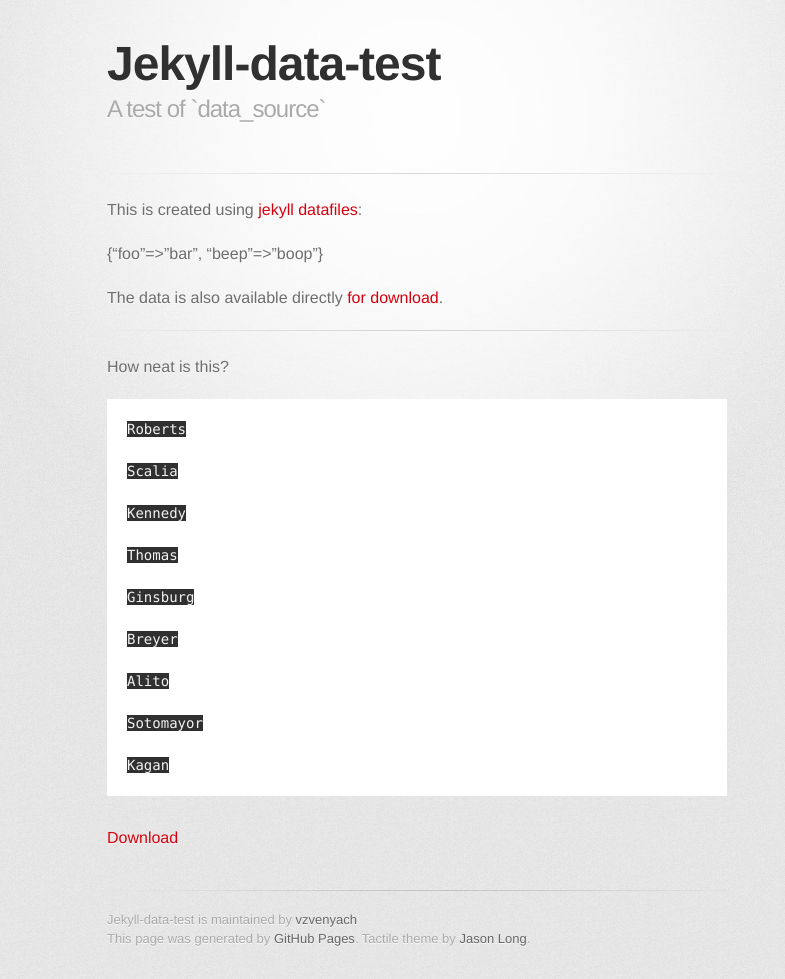
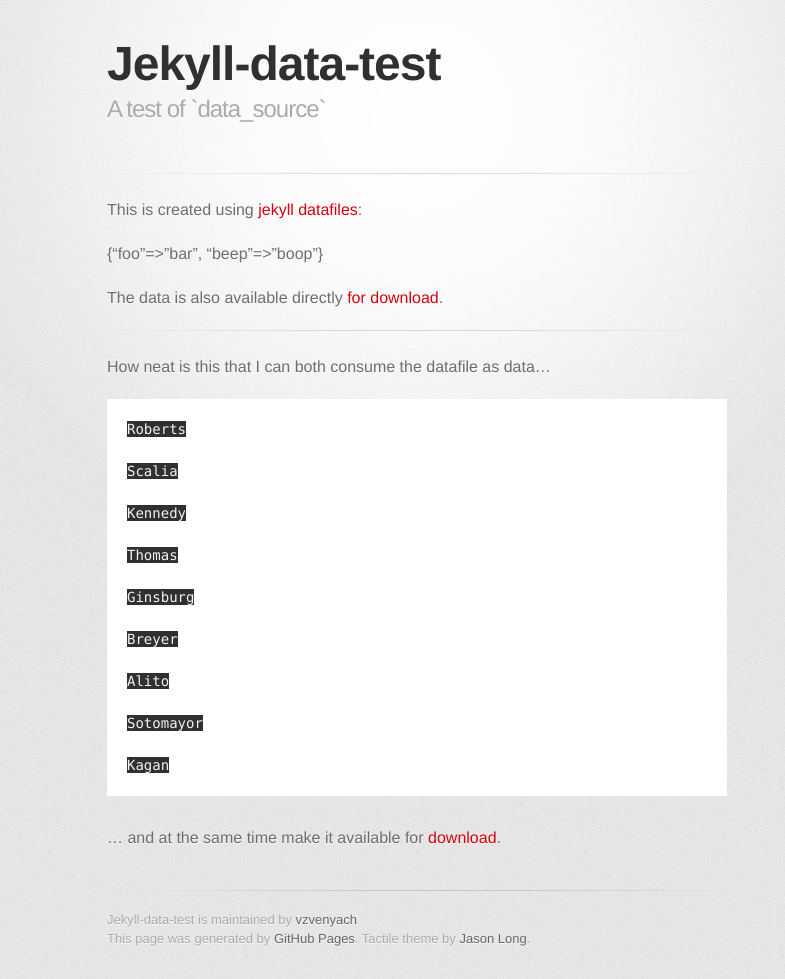
Before and after one commit to blsz/jekyll-data-test, a Jekyll site: the page built from index.md, in a window 1280 px wide. Shown: the whole page, without its empty margins (223-1008 px from the left). Built offline with Jekyll 4.4.1, drawn with Linux system fonts in a browser that asks for light colours; some web fonts are replaced.

```diff
--- a/_config.yml
+++ b/_config.yml
@@ -7,6 +7,6 @@ url: http://code.esq.io/jekyll-data-test
 
 markdown: kramdown
 
-data_source: api
+data_source: data
 
 baseurl: /jekyll-data-test
--- a/index.md
+++ b/index.md
@@ -7,14 +7,14 @@ This is created using [jekyll datafiles](http://jekyllrb.com/docs/datafiles/):
 
 {{site.data.foo}}
 
-The data is also available directly [for download]({{site.baseurl}}/api/foo.yml).
+The data is also available directly [for download]({{site.baseurl}}/data/foo.yml).
 
 ---
 
-How neat is this?
+How neat is this that I can both consume the datafile as data...
 
 {% for justice in site.data.justices.justices %}
 	{{justice}}
 {% endfor %}
 
-[Download]({{site.baseurl}}/api/justices.json)
+... and at the same time make it available for [download]({{site.baseurl}}/data/justices.json).
```
Also changed, not shown: data/foo.yml (renamed from api/foo.yml), data/justices.json (renamed from api/justices.json).
